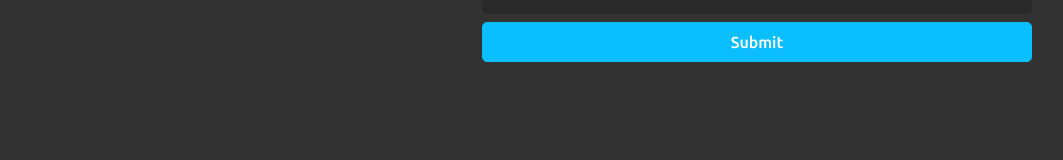
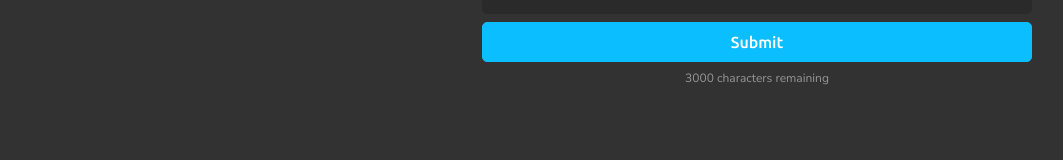
Before and after one commit to asbelljc/blog-client, a React (Create React App) app: page /contact in a window 1280 px wide. Shown: the part 505-665 px from the top of the page, without its empty margins (108-1171 px from the left). Built offline with nearby package versions, Linux system fonts and the light colour scheme; no server answers.

Commit message:
Added 3000-character limit to email form.

```diff
--- a/package.json
+++ b/package.json
@@ -15,7 +15,6 @@
     "framer-motion": "^6.3.3",
     "gsap": "^3.10.4",
     "luxon": "^2.4.0",
-    "moment": "^2.29.3",
     "prismjs": "^1.28.0",
     "react": "^18.0.0",
     "react-dom": "^18.0.0",
--- a/src/pages/Contact/index.js
+++ b/src/pages/Contact/index.js
@@ -118,6 +118,12 @@ const Message = styled.textarea`
     css`
       outline: 1px solid ${({ theme }) => theme.colors.error};
     `};
+`;
+
+const CharactersRemaining = styled.span`
+  font-size: 1.2rem;
+  color: ${({ theme }) => theme.colors.inactive};
+  text-align: center;
 `;
 
 const SuccessMessage = styled.div`
@@ -298,6 +304,7 @@ export default function Contact() {
                   error={messageError}
                   placeholder="Message"
                   rows="14"
+                  maxLength="3000"
                   value={message}
                   onChange={(e) => setMessage(e.target.value)}
                   onBlur={validateMessage}
@@ -308,6 +315,9 @@ export default function Contact() {
                 >
                   Submit
                 </SubmitButton>
+                <CharactersRemaining>
+                  {3000 - message.length} characters remaining
+                </CharactersRemaining>
                 <ErrorMessages
                   nameError={nameError}
                   emailError={emailError}
```
Also changed, not shown: 2 other files (tests, documents, lock files or other folders).
